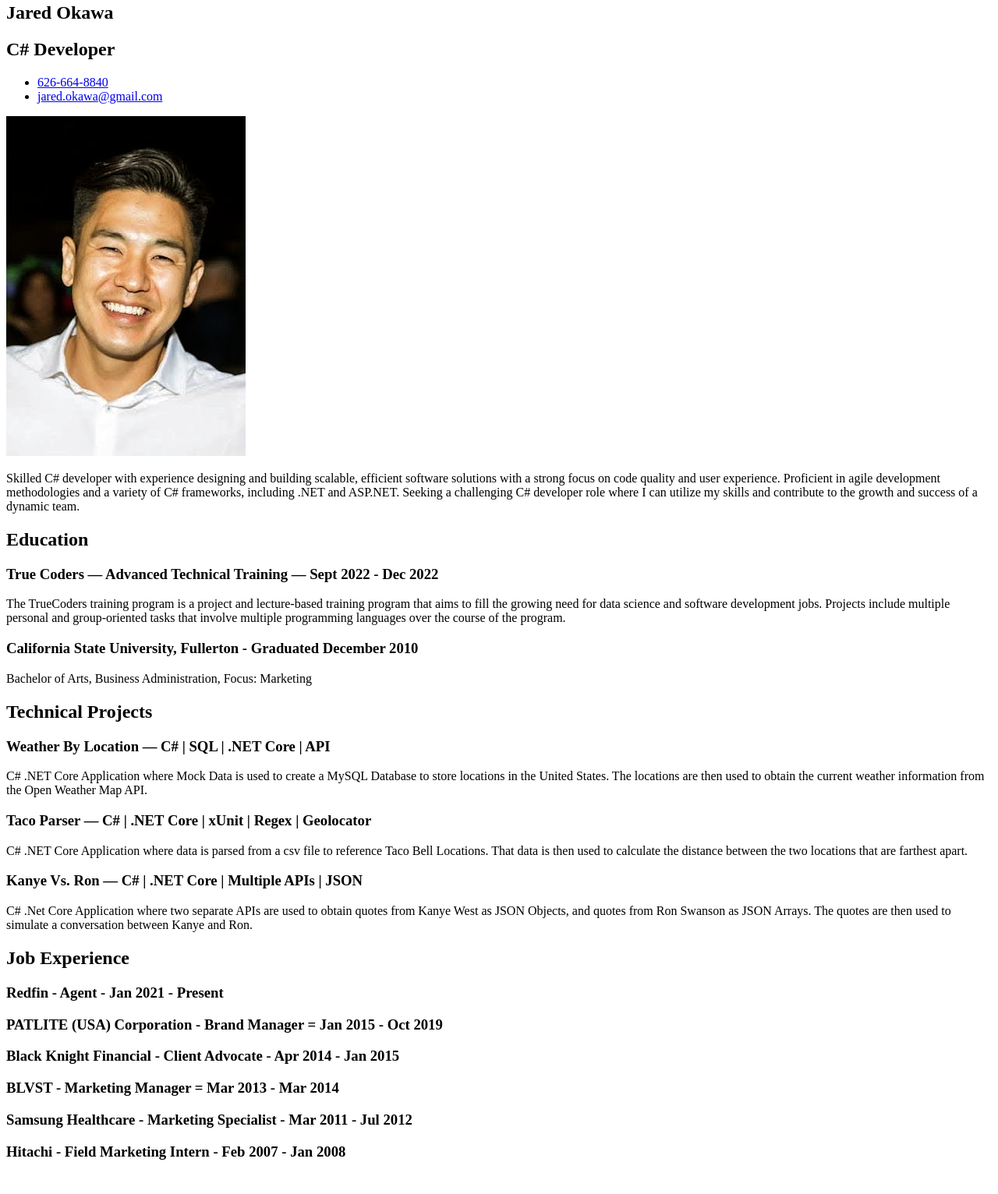
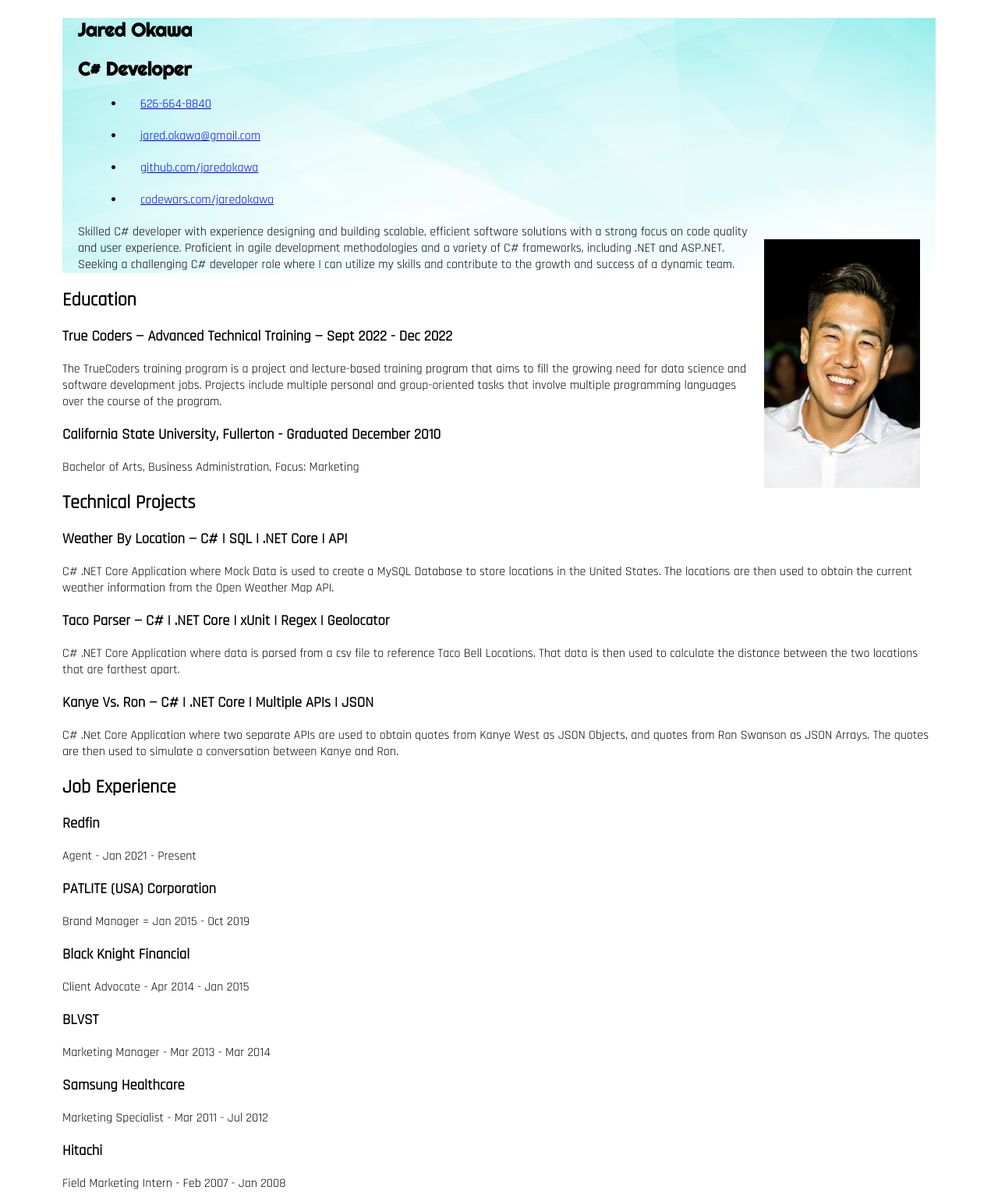
Before and after one commit to jaredokawa/portfolio, a plain HTML site: page index.html in a window 1280 px wide. Shown: the part 17-1549 px from the top of the page at 78% size. Before the commit the page ends 1524 px from the top, so only its background shows below. Drawn offline with Linux system fonts and the light colour scheme.

Commit message:
finish exercise 2

```diff
--- a/index.html
+++ b/index.html
@@ -4,20 +4,26 @@
     <meta charset="UTF-8">
     <meta http-equiv="X-UA-Compatible" content="IE=edge">
     <meta name="viewport" content="width=device-width, initial-scale=1.0">
+    <link rel="stylesheet" href="/main.CSS">
     <title>Jared Okawa Portfolio</title>
 </head>
 <body>
     <section>
-        <h1>Jared Okawa</h1>
-        <h2>C# Developer</h2>
+        <div class="top">
+        <h1 id="name">Jared Okawa</h1>
+        <h1 id="title">C# Developer</h1>
         <ul>
             <li><a href="tel:626-664-8840">626-664-8840</a></li>
             <li><a href="mailto:jared.okawa@gmail.com">jared.okawa@gmail.com</a></li>
+            <li><a href="https://github.com/jaredokawa">github.com/jaredokawa</a></li>
+            <li><a href="https://www.codewars.com/users/jaredokawa">codewars.com/jaredokawa</a></li>
         </ul>
-        <img src="images/Element-159.jpeg" alt="headshot">
+        <img src="images/Element-159.jpeg" alt="headshot"
+        style="width:200px;height:319px; float:right;">
         <p>Skilled C# developer with experience designing and building scalable, efficient software solutions with a strong focus on code quality and user experience.
             Proficient in agile development methodologies and a variety of C# frameworks, including .NET and ASP.NET.
             Seeking a challenging C# developer role where I can utilize my skills and contribute to the growth and success of a dynamic team.</p>
+        </div>
     </section>
     <section>
         <h1>Education</h1>
@@ -37,12 +43,18 @@
         <p>C# .Net Core Application where two separate APIs are used to obtain quotes from Kanye West as JSON Objects, and quotes from Ron Swanson as JSON Arrays.
             The quotes are then used to simulate a conversation between Kanye and Ron.</p>
         <h1>Job Experience</h1>
-        <h3>Redfin - Agent - Jan 2021 - Present</h3>
-        <h3>PATLITE (USA) Corporation - Brand Manager = Jan 2015 - Oct 2019</h3>
-        <h3>Black Knight Financial - Client Advocate - Apr 2014 - Jan 2015</h3>
-        <h3>BLVST - Marketing Manager = Mar 2013 - Mar 2014</h3>
-        <h3>Samsung Healthcare - Marketing Specialist - Mar 2011 - Jul 2012</h3>
-        <h3>Hitachi - Field Marketing Intern - Feb 2007 - Jan 2008</h3>
+        <h3>Redfin</h3>
+        <p>Agent - Jan 2021 - Present</p>
+        <h3>PATLITE (USA) Corporation</h3>
+        <p>Brand Manager = Jan 2015 - Oct 2019</p>
+        <h3>Black Knight Financial</h3>
+        <p>Client Advocate - Apr 2014 - Jan 2015</p>
+        <h3>BLVST</h3>
+        <p>Marketing Manager - Mar 2013 - Mar 2014</p>
+        <h3>Samsung Healthcare</h3>
+        <p>Marketing Specialist - Mar 2011 - Jul 2012</p>
+        <h3>Hitachi</h3>
+        <p>Field Marketing Intern - Feb 2007 - Jan 2008</p>
     </section>
 </body>
 </html>
--- /dev/null
+++ b/main.CSS
@@ -0,0 +1,19 @@
+@import url('https://fonts.googleapis.com/css2?family=Righteous&display=swap');
+@import url('https://fonts.googleapis.com/css2?family=Rajdhani&family=Righteous&display=swap');
+
+* {
+    font-family: 'Rajdhani', sans-serif;
+    margin-top: 20px;
+    margin-left: 20px;
+    margin-bottom: 20px;
+    margin-right: 20px;
+}
+
+.top {
+    background-image: url('/images/vector-SEP-2020-119_generated.jpg');
+    color: black;
+}
+
+#name, #title {
+    font-family: 'Righteous', cursive;
+}
```
Also changed, not shown: images/information-transfer-technology-hero-header.jpg (added), images/multicolor-disco-lights-background-music-vector-hd.jpg (added), images/thumbs_blue-modern-computer-processor-tech-design-hero-header.webp (added), images/vector-SEP-2020-119_generated.jpg (added), 1 other file.
